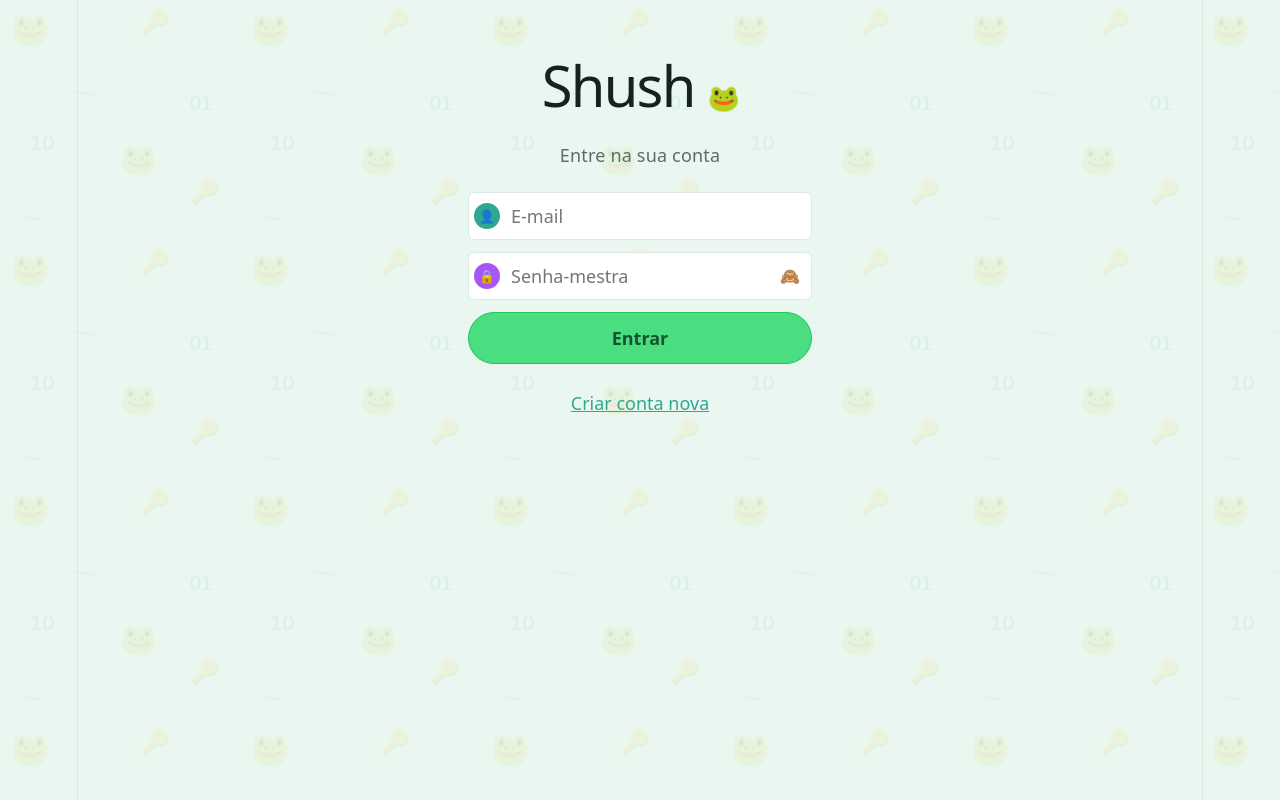
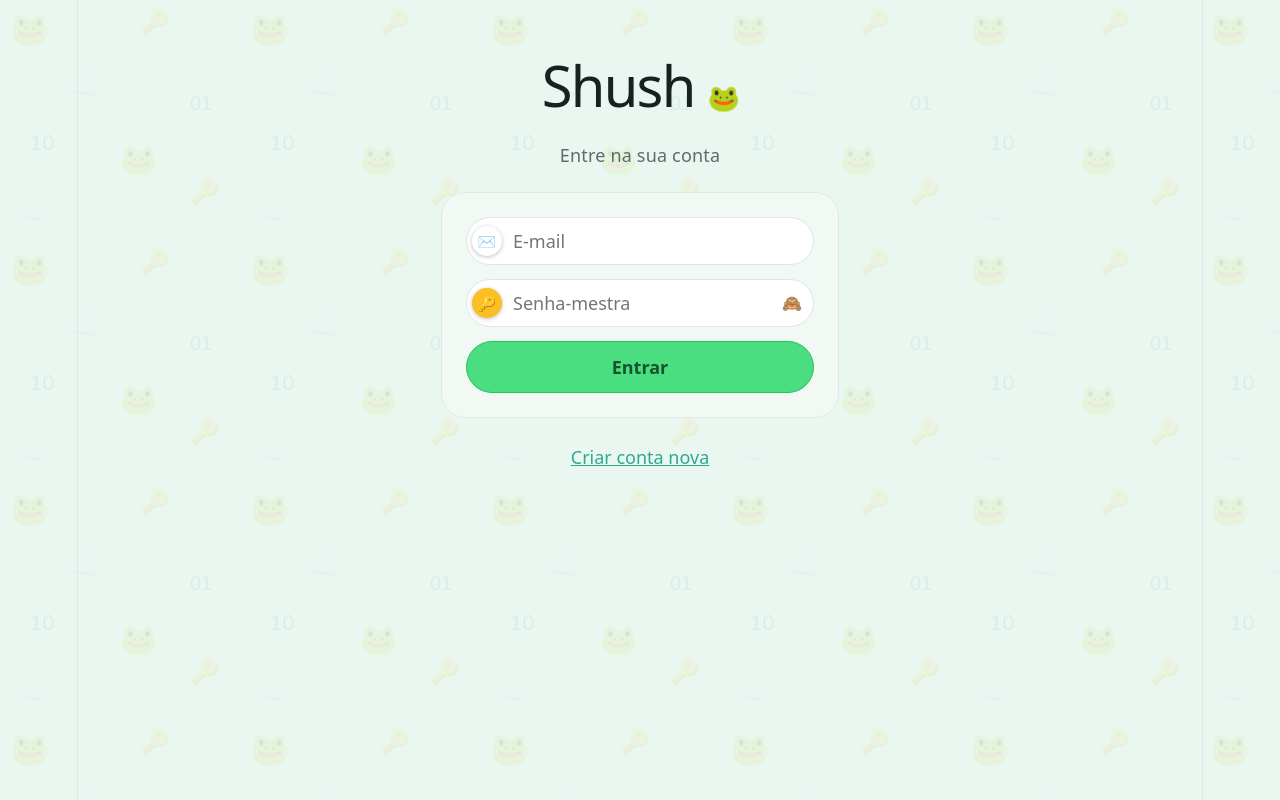
Before and after one commit to fernandajumapacheco/shush, a React (Vite) app: page / in a window 1280 px wide. Built offline with nearby package versions, Linux system fonts and the light colour scheme; no server answers.

Commit message:
Aproxima tela de login da referência: card arredondado, ícones circulares brancos/dourados nos campos

```diff
--- a/src/App.css
+++ b/src/App.css
@@ -13,8 +13,12 @@
 .auth-screen form {
   display: flex;
   flex-direction: column;
-  gap: 12px;
+  gap: 14px;
   margin-top: 24px;
+  padding: 24px;
+  background: var(--card-bg);
+  border: 1px solid var(--card-border);
+  border-radius: 24px;
 }
 
 .icon-field {
@@ -26,28 +30,30 @@
 .field-icon {
   position: absolute;
   left: 6px;
-  width: 26px;
-  height: 26px;
+  width: 30px;
+  height: 30px;
   border-radius: 50%;
   display: flex;
   align-items: center;
   justify-content: center;
-  font-size: 13px;
+  font-size: 15px;
   z-index: 1;
+  box-shadow: 0 1px 4px rgba(0, 0, 0, 0.25);
 }
 
 .icon-field-email .field-icon {
-  background: #2fa891;
+  background: #ffffff;
 }
 
 .icon-field-password .field-icon {
-  background: #a855f7;
+  background: #fbbf24;
 }
 
 .icon-field input,
 .icon-field .password-field input {
-  padding-left: 42px;
+  padding-left: 46px;
   width: 100%;
+  border-radius: 999px;
 }
 
 input {
--- a/src/pages/Auth.jsx
+++ b/src/pages/Auth.jsx
@@ -81,7 +81,7 @@ export default function Auth({ onAuthenticated }) {
 
       <form onSubmit={handleSubmit}>
         <div className="icon-field icon-field-email">
-          <span className="field-icon">👤</span>
+          <span className="field-icon">✉️</span>
           <input
             type="email"
             placeholder="E-mail"
@@ -91,7 +91,7 @@ export default function Auth({ onAuthenticated }) {
           />
         </div>
         <div className="icon-field icon-field-password">
-          <span className="field-icon">🔒</span>
+          <span className="field-icon">🔑</span>
           <PasswordField
             placeholder="Senha-mestra"
             value={password}
```
